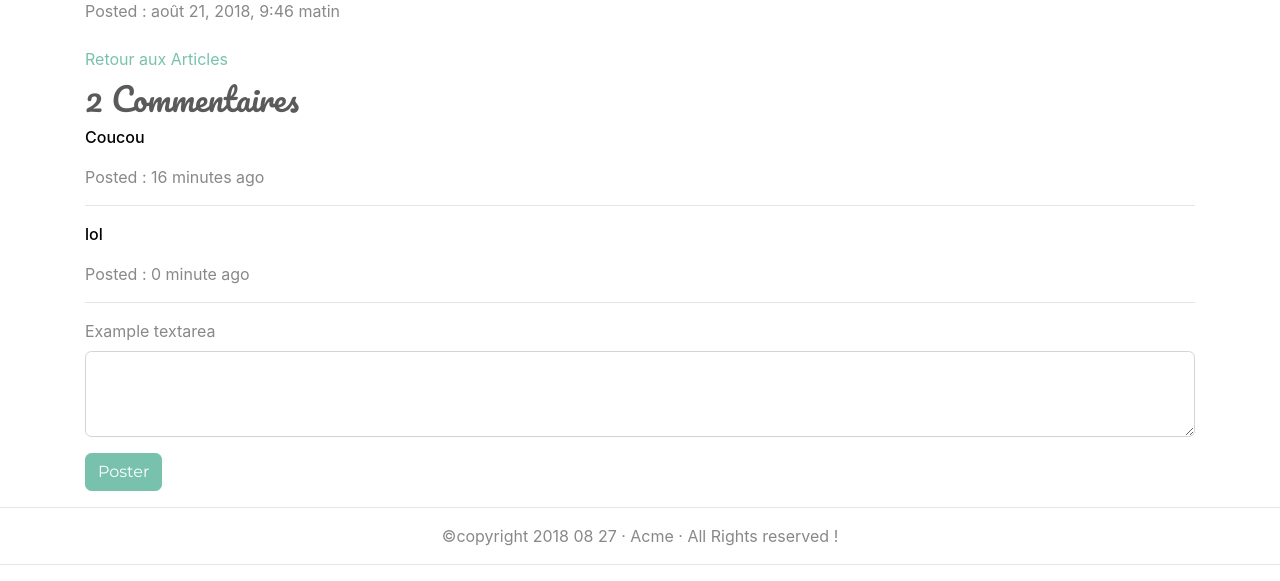
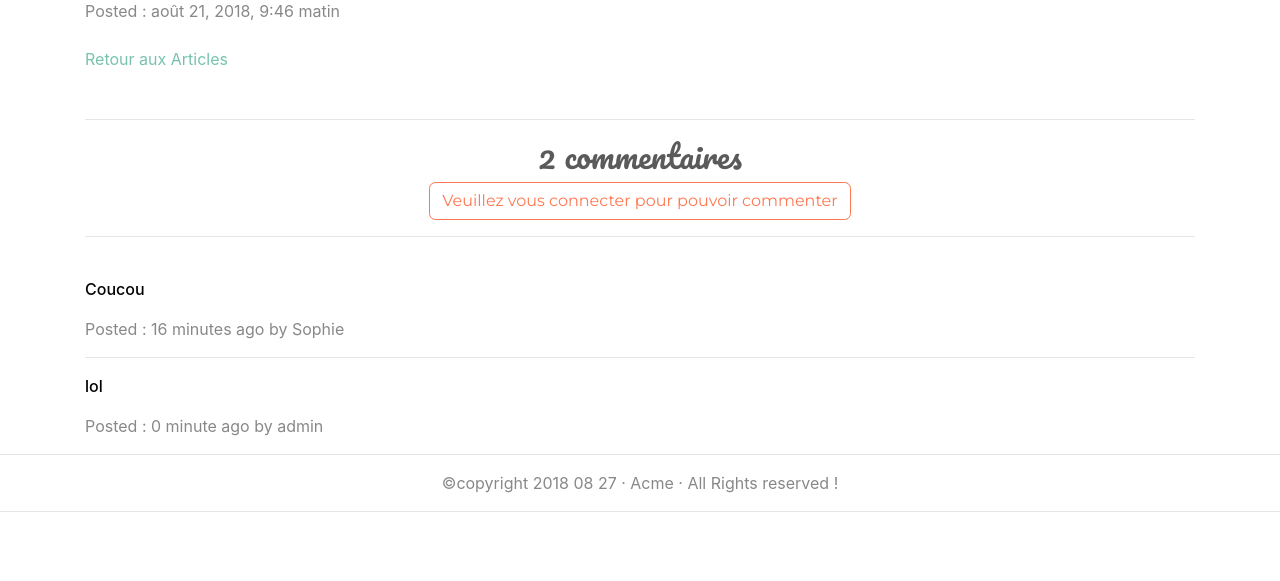
Before and after one commit to arnaudflorence/BlogPython, a Django app: page /blog/t/1 in a window 1280 px wide. Shown: the part 627-1208 px from the top of the page. After the commit the page ends 1139 px from the top, so only its background shows below. Run offline with Django 3.2, Linux system fonts and the light colour scheme; data comes from the database, SQL or seed files in the repository; both versions use the stored data as it was after the commit; some libraries are stand-ins or nearby versions.

Commit message:
style comment

```diff
--- a/acme/blog/templates/blog/show.html
+++ b/acme/blog/templates/blog/show.html
@@ -14,24 +14,36 @@
 
 </article>
 <a id="retour" class="nav-link" href="{% url 'blog:index' %}">Retour aux Articles</a>
+<br>
+
 <!--comments ------------------------------------------------------------------------------->
-<h2>{{ comments | length }} Commentaires</h2>
+<hr><center><h2>{{ comments | length }} commentaires</h2>
+{% if not user.username %}
+<a class="btn btn-outline-danger" href="{% url 'blog:login' %}">Veuillez vous connecter pour pouvoir commenter</a>
+{% endif %}
+</center><hr>
+<br>
 {% for comment in comments %}
 <article>
+
   <p id="commentaires" >{{ comment.content }}</p>
-  <p class="time"><time datetime="{{ comment.created_at|date:'Y-m-d'}}">Posted : {{ comment.created_at|timesince }} ago</time></p>
+  <p class="time"><time datetime="{{ comment.created_at|date:'Y-m-d'}}">Posted : {{ comment.created_at|timesince }} ago by {{ comment.user.username }}</time></p>
 
 </article>
+{% if not forloop.last %}
 <hr>
+{% endif %}
 {% endfor %}
 
 <!--formulaire comments ------------------------------------------------------------------------->
-<form method="post" role="form" action="">
+{% if user.username %}
+
+<form method="post" role="formCom" action="">
   {% csrf_token %}
   <fieldset>
 
     <div class="form-group">
-      <label for="exampleTextarea">Example textarea</label>
+      <label for="exampleTextarea">Commenter en tant que <b>{{ user.username }}</b></label>
       <textarea class="form-control" id="exampleTextarea" rows="3"></textarea>
     </div>
 
@@ -39,6 +51,6 @@
 
   </fieldset>
 </form>
-
+{% endif %}
 
 {% endblock %}
--- a/acme/blog/views.py
+++ b/acme/blog/views.py
@@ -99,3 +99,5 @@ class UserFormView(View):
                     return redirect('blog/index.html')
 
         return render(request, self.template_name, {'form': form})
+
+#------------------------------------------------Commenter-----------------------------------------------------------
```
Also changed, not shown: acme/db.sqlite3.
